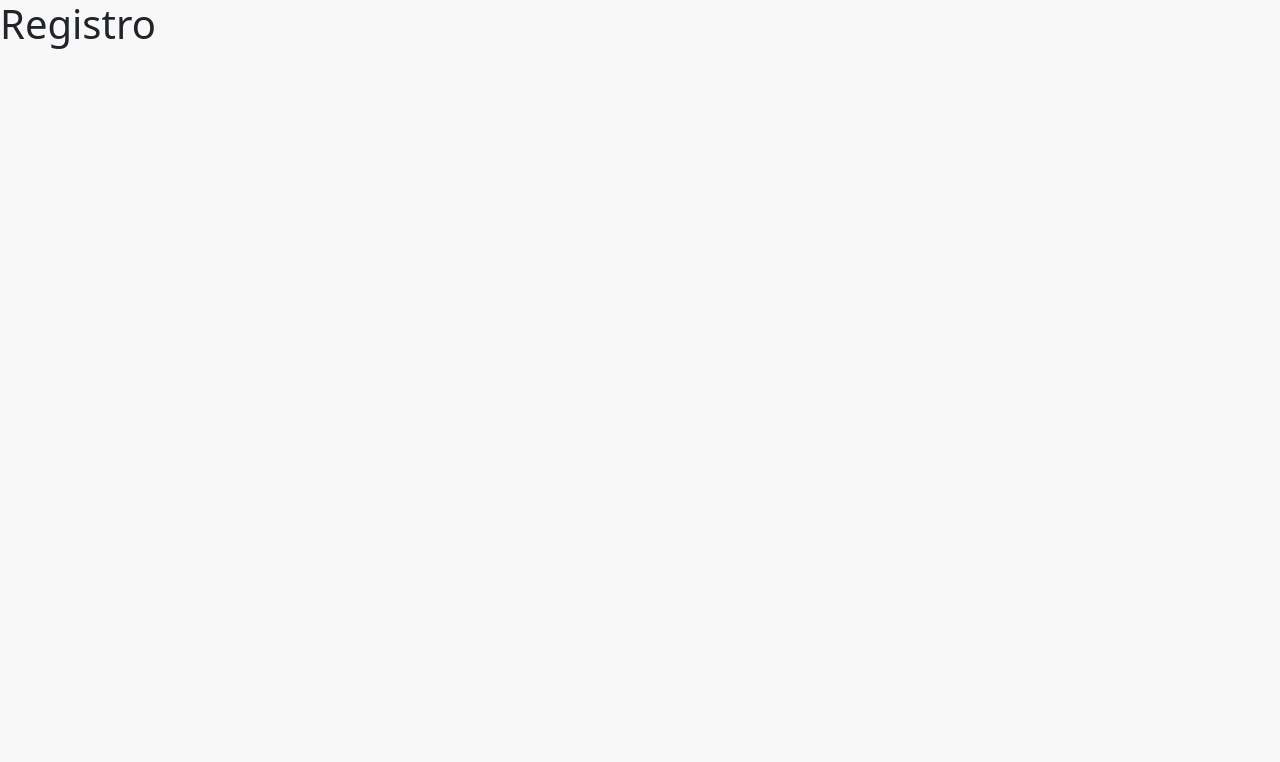
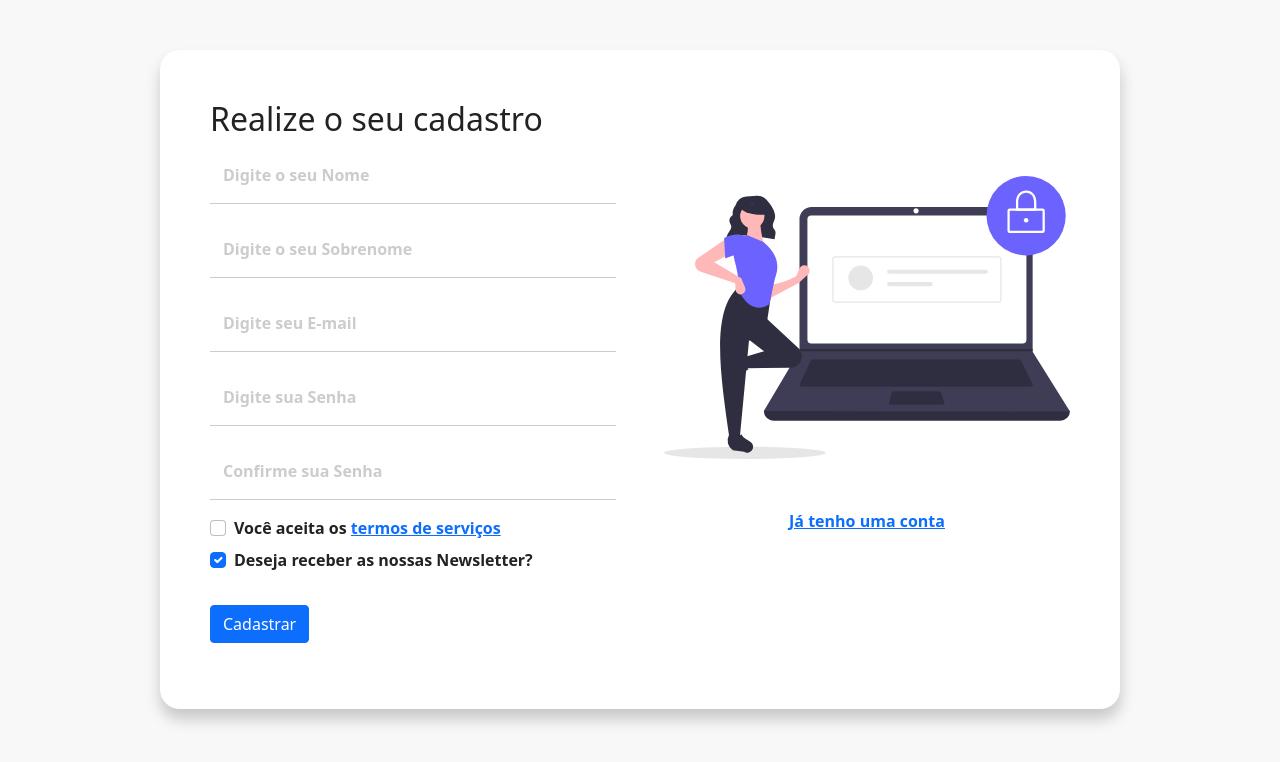
Before and after one commit to v2sousa/Tela_Login, a plain HTML site: page register.html in a window 1280 px wide. Drawn offline with nearby package versions, Linux system fonts and the light colour scheme.

Commit message:
Conclusão
Conclusão do layout, dos inputs e do css.

```diff
--- a/css/styles.css
+++ b/css/styles.css
@@ -1,8 +1,92 @@
 body{
     background-color: #f8f8f8;
 }
-/* Formulario */
+/* Formulario (Configurações desktop)*/
 #form-container{
     background-color: #fff;
     border-radius: 20px;
+    box-shadow: .5px 10px 15px rgba(0, 0, 0, .2);
+    margin: 25px auto;
+    padding: 25px;
 }
+
+@media (min-width:768px) { /*media-query, gerando resposividade para telas maiores*/
+    #form-container {
+        margin: 50px auto;
+        padding: 50px;
+    }
+}
+
+#form-container{
+    font-weight: 900;
+    margin-bottom: 30px;
+}
+
+#form-container{
+    color: #222;
+    transition: .5s;
+}
+
+#form-container a:hover{
+    color: #6c63ff;
+}
+
+#form-container form{
+    padding-bottom: 0px;
+}
+
+#form-container .form-control{
+    border: none; /* Retira a borda */
+    border-bottom: 1px solid #ccc;
+    border-radius: 0; /* Retira a border-radius */
+}
+
+#form-container .form-control:focus{
+    box-shadow: none; /* Retira a borda de focus do elemento */
+}
+
+#form-container .form-floating label{
+    color: #ccc; /* Altera a label flutuante, caso para mais claro */
+}
+
+#form-container .form-floating > .form-control:focus~label {
+    color: #222; /* Altera a label flutuante, nesse caso p/ mais escura */
+}
+
+#form-container input [ type = "submit" ],
+#form-container input [ type = "checkbox" ]:checked {
+    background-color: #6c63ff;
+    border-color: #6c63ff;
+}
+
+.btn.btn-primary{
+    width: 100%;
+    margin-top: 25px;
+}
+
+@media (min-width: 768px) {
+    .btn.btn-primary{
+        width: auto;
+    }
+}
+
+/* IMAGEM */
+.row.align-items-center{
+    align-content: center;
+    height: 100%;
+    padding: 75px 0;
+}
+
+.col-md-6.order-md-1{
+    padding-top: 50px;
+}
+
+@media (min-width: 768px) {
+    .col-md-6.order-md-1{
+        padding: top 0px;
+    }
+}
+#link-container {
+    text-align: center;
+    padding: 50px;
+}
--- a/register.html
+++ b/register.html
@@ -15,8 +15,55 @@
     <title> Tela Registro </title>
 </head>
 <body>
-    <h1> Registro </h1>
-    <div class="container">
+    <div class="container col-11 col-md-9" id="form-container">
+        <div class="row gx-5">
+            <div class="col-md-6">
+                <h2> Realize o seu cadastro </h2>
+                <form>
+                    <div class="form-floating mb-3">
+                        <input type="text" class="form-control" id="name" name="name" placeholder="Digite o seu nome">
+                        <label for="name" class="form-label"> Digite o seu Nome </label>
+                    </div>
+                    <div class="form-floating mb-3">
+                        <input type="text" class="form-control" id="lastname" placeholder=" Digite o seu Sobrenome">
+                        <label for="lastname" class="form-label"> Digite o seu Sobrenome </label>
+                    </div>
+                    <div class="form-floating mb-3">
+                        <input type="email" class="form-control" id="email" name="email" placeholder="Digite seu E-Mail">
+                        <label for="email" class="form-label"> Digite seu E-mail </label>
+                    </div>
+                    <div class="form-floating mb-3">
+                        <input type="password" class="form-control" id="password" name="password" placeholder="Digite sua Senha">
+                        <label for="password" class="form-label"> Digite sua Senha </label>
+                    </div>
+                    <div class="form-floating mb-3">
+                        <input type="password" class="form-control" id="confirmpassword" name="confirmpassword" placeholder="Confirme sua Senha">
+                        <label for="confirmpassword" class="form-label"> Confirme sua Senha </label>
+                    </div>
+                    <div class="mb-3">
+                        <div class="form-check mb-2">
+                            <input type="checkbox" class="form-check-input" value="" id="agree-form" name="agree-form">
+                            <label for="agree-form" class="form-check-label"> Você aceita os <a href="#"> termos de serviços </a> </label>
+                        </div>
+                        <div class="form-check mb-2">
+                            <input type="checkbox" class="form-check-input" checked id="newsletter" name="newsletter">
+                            <label for="newsletter" class="form-check-label"> Deseja receber as nossas Newsletter? </label>
+                        </div>
+                        <input type="submit" class="btn btn-primary" value="Cadastrar">
+                    </div>
+                </form>
+            </div>
+            <div class="col-md-6">
+                <div class="row align-items-center">
+                    <div class="col-12">
+                        <img src="imagens/img.register.svg" alt="Tela de Registro" class="img-fluid">
+                    </div>
+                    <div class="col-12" id="link-container">
+                        <a href="login.html"> Já tenho uma conta </a>
+                    </div>
+                </div>
+            </div>
+        </div>
     </div>
 </body>
 </html>
```
Also changed, not shown: login.html (renamed from index.html).
